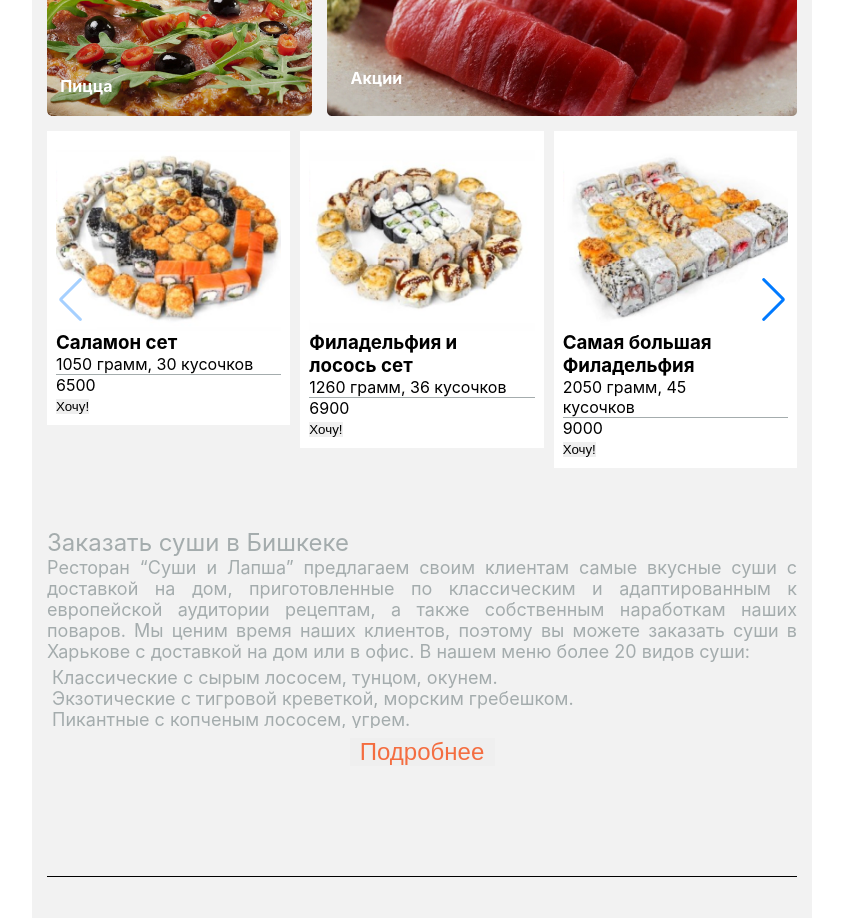
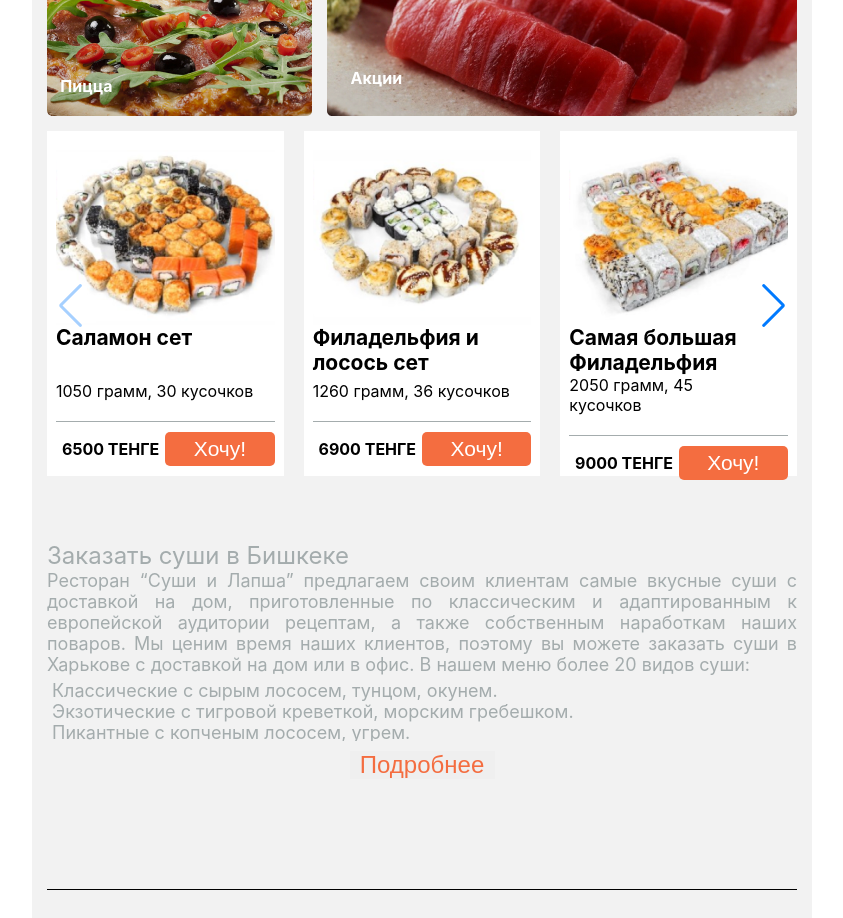
Before and after one commit to MaxatDzhetenbayev/romsen, a React (Vite) app: page / in a window 1280 px wide. Shown: the part 920-1838 px from the top of the page, without its empty margins (218-1061 px from the left). Built offline with nearby package versions, Linux system fonts and the light colour scheme.

Commit message:
ref: новые карточки для продуктов

```diff
--- a/src/components/NewProducts/NewProducts.jsx
+++ b/src/components/NewProducts/NewProducts.jsx
@@ -10,6 +10,8 @@ import 'swiper/css/navigation';
 
 // import required modules
 import { FreeMode, Navigation } from 'swiper/modules';
+
+
 
 const newProductList = [
     {
@@ -55,8 +57,18 @@ export const NewProducts = () => {
                 modules={[Navigation, FreeMode]}
                 className={style.new_products}
                 slidesPerView={3}
-                spaceBetween={10}
                 autoHeight={true}
+                style={{ height: 350 }}
+                breakpoints={{
+                    340: {
+                        slidesPerView: 2,
+                        spaceBetween: 10,
+                    },
+                    640: {
+                        slidesPerView: 3,
+                        spaceBetween: 20,
+                    },
+                }}
             >
                 {newProductList.map((item) => (
                     <SwiperSlide
@@ -68,8 +80,8 @@ export const NewProducts = () => {
                                 <p>{item.desc}</p>
                             </header>
                             <footer>
-                            <p>{item.price}</p>
-                            <button>Хочу!</button>
+                                <p>{item.price} ТЕНГЕ</p>
+                                <button color={"orange"}>Хочу!</button>
                             </footer>
                         </article>
                     </SwiperSlide>
--- a/src/components/NewProducts/NewProducts.module.css
+++ b/src/components/NewProducts/NewProducts.module.css
@@ -1,21 +1,53 @@
+.product_item{
+    padding: 19px 9px 10px;
+    background-color: #fff;
+    height: 345px;
 
-.product_item{
-    display: grid;
+    display: flex;
     flex-direction: column;
-
-    padding: 19px 9px 10px;
-
-    background-color: #fff;
 }
 
 .product_item img{
     width: 100%;
+    flex: 1;
 }
 
 .product_item header {
     max-width: 200px;
+    flex: 1;
+    display: flex;
+    flex-direction: column;
+    justify-content: space-between;
+    padding-bottom: 20px;
+}
+
+.product_item header h1{
+    font-size: clamp(20px, 3vw, 21px);
 }
 
 .product_item footer{
+    display: grid;
+    grid-template-columns: 1fr 1fr;
+    align-items: center;
+
+    padding-top: 10px;
+
     border-top: 1px solid #A4ACAD;
 }
+
+.product_item footer p {
+    text-align: center;
+    font-weight: 700;
+}
+
+.product_item footer button {
+    padding: 5px 0 ;
+
+    background-color: #F46D40;
+    color: #fff;
+
+    border-radius: 5px;
+
+    font-weight: 500;
+    font-size: 21px;
+}
```
Lines whose indentation alone changed are shown as unchanged.
